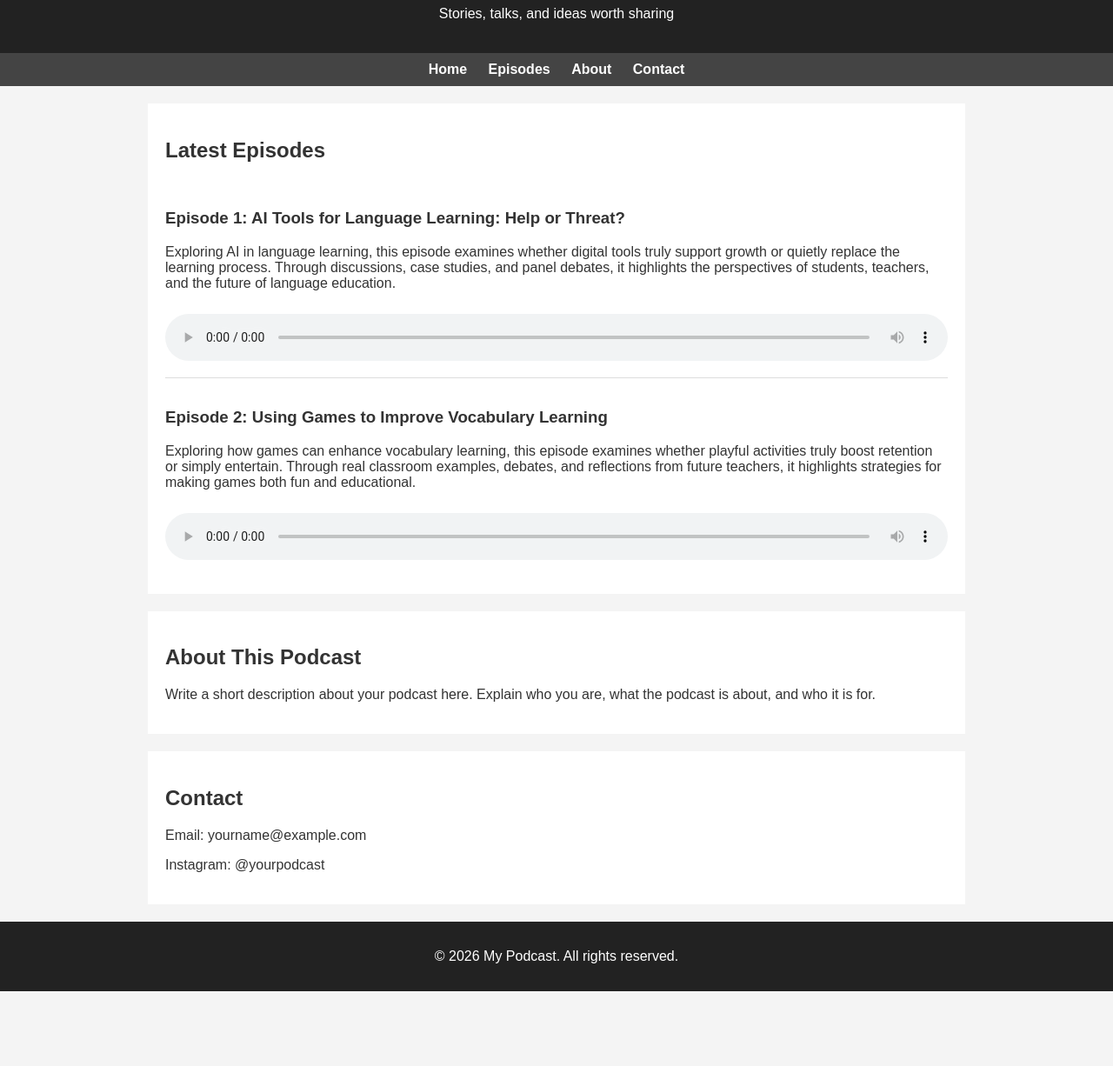
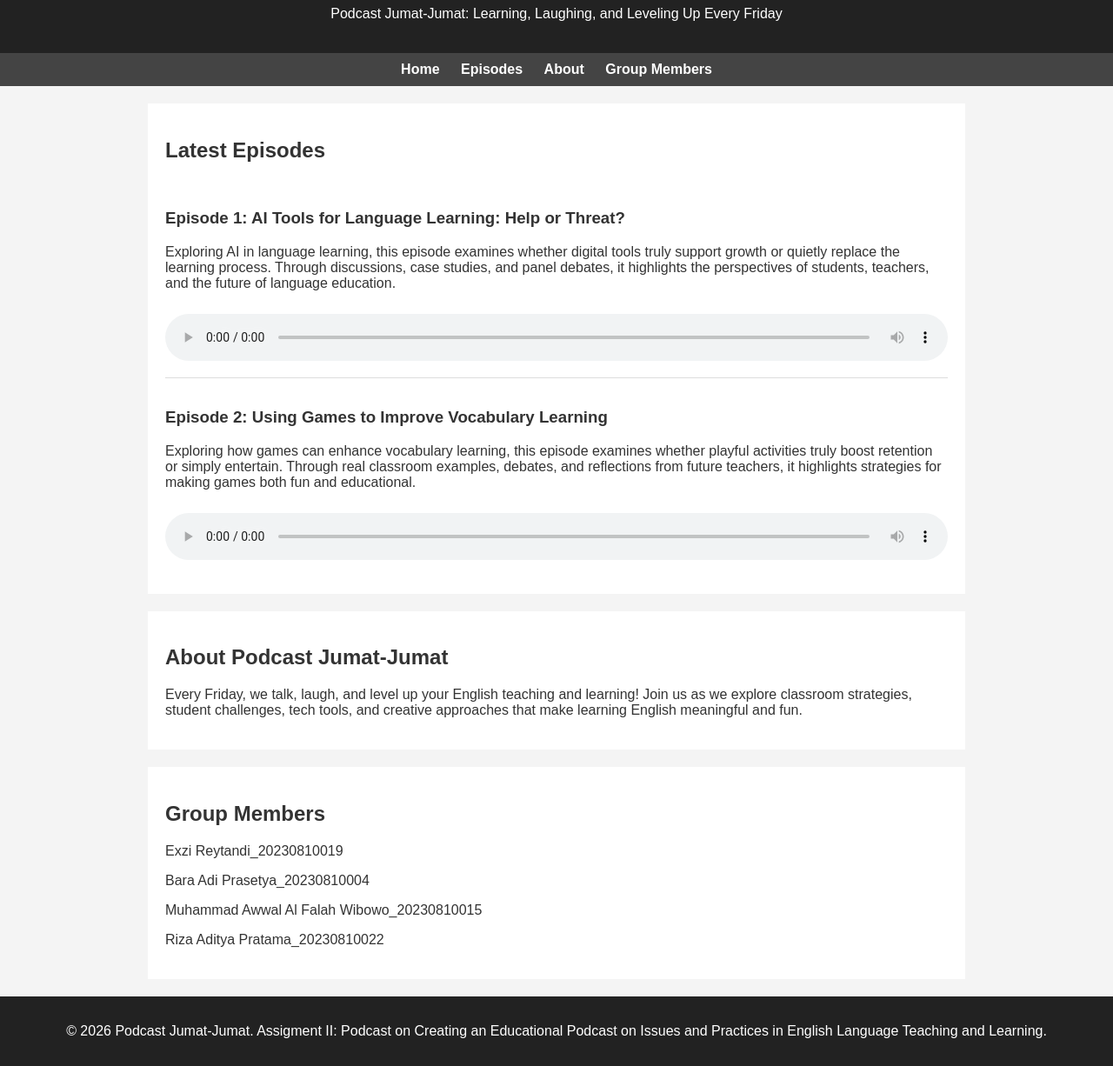
Before and after one commit to baraadip/Podcast-Jumat-Jumat, a plain HTML site: page index.html in a window 1280 px wide. Shown: the part 93-1319 px from the top of the page at 87% size. Before the commit the page ends 1233 px from the top, so only its background shows below. Drawn offline with Linux system fonts and the light colour scheme.

Commit message:
Update index.html

```diff
--- a/index.html
+++ b/index.html
@@ -60,15 +60,15 @@
 <body>
 
 <header>
-    <h1>My Podcast</h1>
-    <p>Stories, talks, and ideas worth sharing</p>
+    <h1>Assigment II: Podcast</h1>
+    <p>Podcast Jumat-Jumat: Learning, Laughing, and Leveling Up Every Friday</p>
 </header>
 
 <nav>
     <a href="#">Home</a>
     <a href="#episodes">Episodes</a>
     <a href="#about">About</a>
-    <a href="#contact">Contact</a>
+    <a href="#contact">Group Members</a>
 </nav>
 
 <div class="container" id="episodes">
@@ -94,21 +94,23 @@
 </div>
 
 <div class="container" id="about">
-    <h2>About This Podcast</h2>
+    <h2>About Podcast Jumat-Jumat</h2>
     <p>
-        Write a short description about your podcast here. Explain who you are,
-        what the podcast is about, and who it is for.
+        Every Friday, we talk, laugh, and level up your English teaching and learning! Join us as we explore classroom strategies, student challenges, tech tools, and creative approaches that make learning English meaningful and fun.
     </p>
 </div>
 
 <div class="container" id="contact">
-    <h2>Contact</h2>
-    <p>Email: yourname@example.com</p>
-    <p>Instagram: @yourpodcast</p>
+    <h2>Group Members</h2>
+    <p>Exzi Reytandi_20230810019</p>
+    <p>Bara Adi Prasetya_20230810004</p>
+    <p>Muhammad Awwal Al Falah Wibowo_20230810015</p>
+    <p>Riza Aditya Pratama_20230810022</p>
 </div>
 
 <footer>
-    <p>&copy; 2026 My Podcast. All rights reserved.</p>
+    <p>&copy; 2026 Podcast Jumat-Jumat.
+        Assigment II: Podcast on Creating an Educational Podcast on Issues and Practices in English Language Teaching and Learning.</p>
 </footer>
 
 </body>
```
